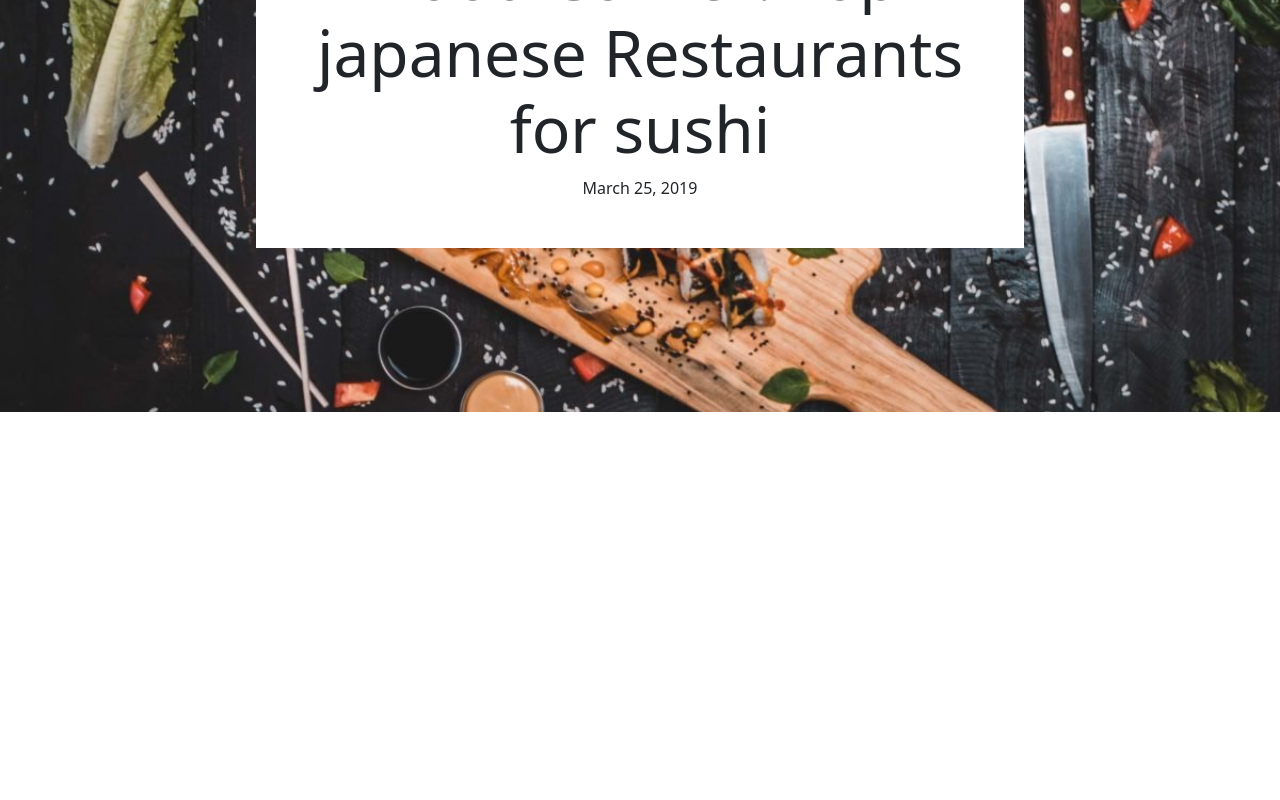
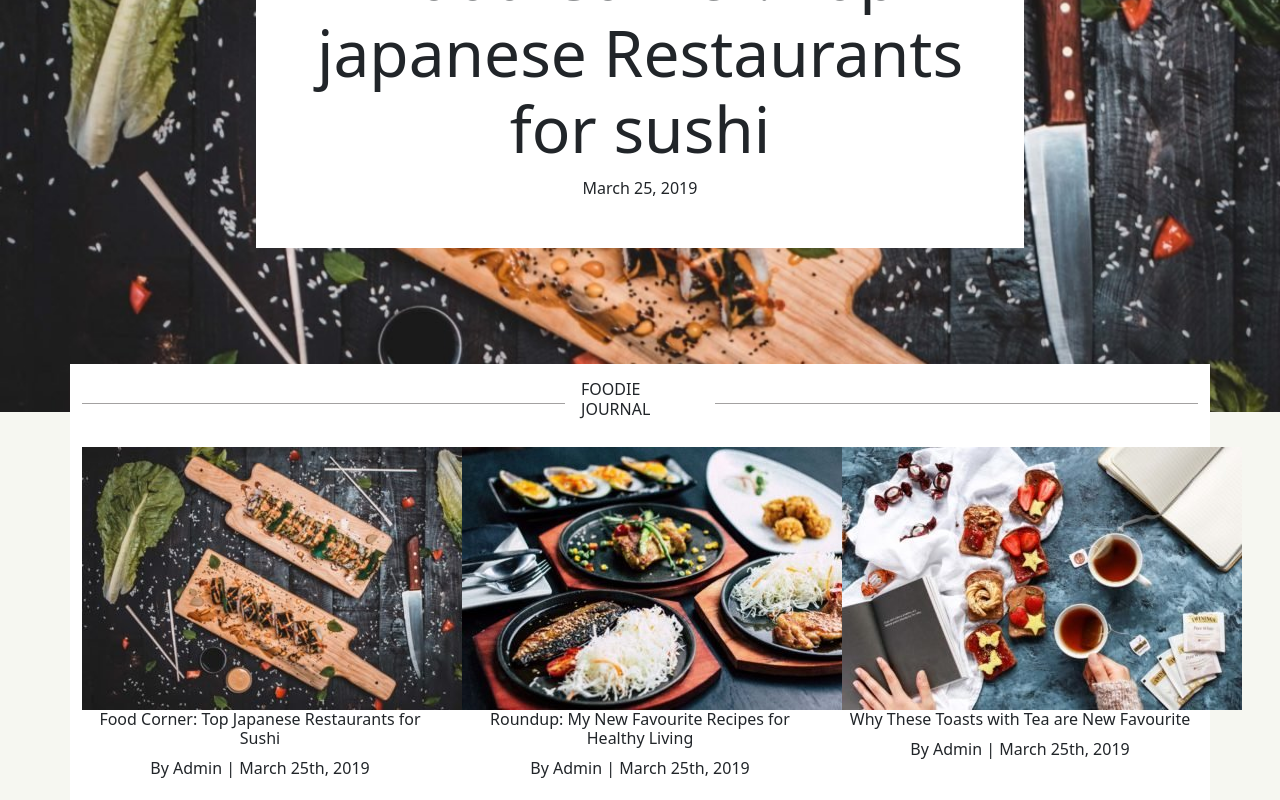
Before and after one commit to robertonesta/proj-html-vuejs, a Vue app: page / in a window 1280 px wide. Shown: the part 611-1411 px from the top of the page. Before the commit the page ends 1023 px from the top, so only its background shows below. Built offline with nearby package versions, Linux system fonts and the light colour scheme.

Commit message:
add foodie journal component

```diff
--- a/src/assets/scss/app.scss
+++ b/src/assets/scss/app.scss
@@ -1 +1,5 @@
 @use "../../../node_modules/bootstrap/scss/bootstrap.scss";
+
+body{
+    background-color: #f6f7f1;
+}
--- a/src/components/appMain.vue
+++ b/src/components/appMain.vue
@@ -1,15 +1,18 @@
 <template>
     <main>
         <jumboTron/>
+        <foodieJournal/>
     </main>
 </template>
 
 <script>
 import jumboTron from "./jumboTron.vue"
+import foodieJournal from "./foodieJournal.vue"
 export default {
     name: "appMain",
     components: {
         jumboTron,
+        foodieJournal,
     },
     setup () {
 
@@ -21,4 +24,5 @@ export default {
 
 <style lang="scss" scoped>
 
+
 </style>
--- /dev/null
+++ b/src/components/foodieJournal.vue
@@ -0,0 +1,53 @@
+<template>
+    <div class="foodiejournal_section container">
+        <div class="foodie_title d-flex justify-content-center align-items-center py-3">
+            <div class="stick"></div>
+            <h6 class="text-uppercase mx-3">Foodie Journal</h6>
+            <div class="stick"></div>
+        </div>
+        <div class="d-flex text-center justify-content-around py-1">
+            <div class="row">
+                <div class="col-4">
+                    <img src="../assets/img/single-post-img3-400x263.jpg" alt="">
+                    <h6>Food Corner: Top Japanese Restaurants for Sushi</h6>
+                    <p>By Admin | March 25th, 2019</p>
+                </div>
+                <div class="col-4">
+                    <img src="../assets/img/fi-roundup-400x263.jpg" alt="">
+                    <h6>Roundup: My New Favourite Recipes for Healthy Living</h6>
+                    <p>By Admin | March 25th, 2019</p>
+                </div>
+                <div class="col-4">
+                    <img src="../assets/img/fi-toasts-400x263.jpg" alt="">
+                    <h6>Why These Toasts with Tea are New Favourite</h6>
+                    <p>By Admin | March 25th, 2019</p>
+                </div>
+            </div>
+        </div>
+    </div>
+</template>
+
+<script>
+export default {
+    name: "foodieJournal",
+    setup () {
+
+
+        return {}
+    }
+}
+</script>
+
+<style lang="scss" scoped>
+.foodiejournal_section{
+    background-color: white;
+    margin-top: -3rem;
+    .stick{
+    width: 34rem;
+    height: 1px;
+    background-color: rgb(163, 161, 161);
+}
+}
+
+
+</style>
```
